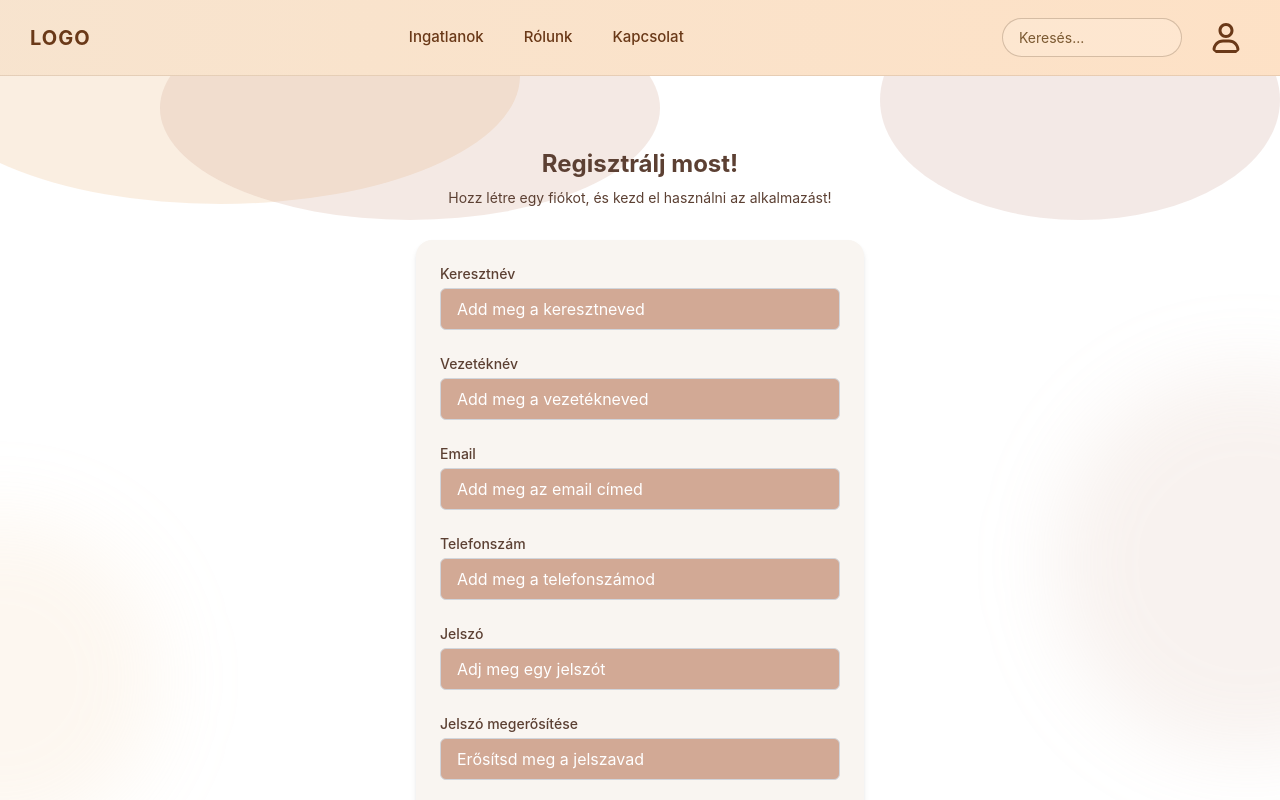
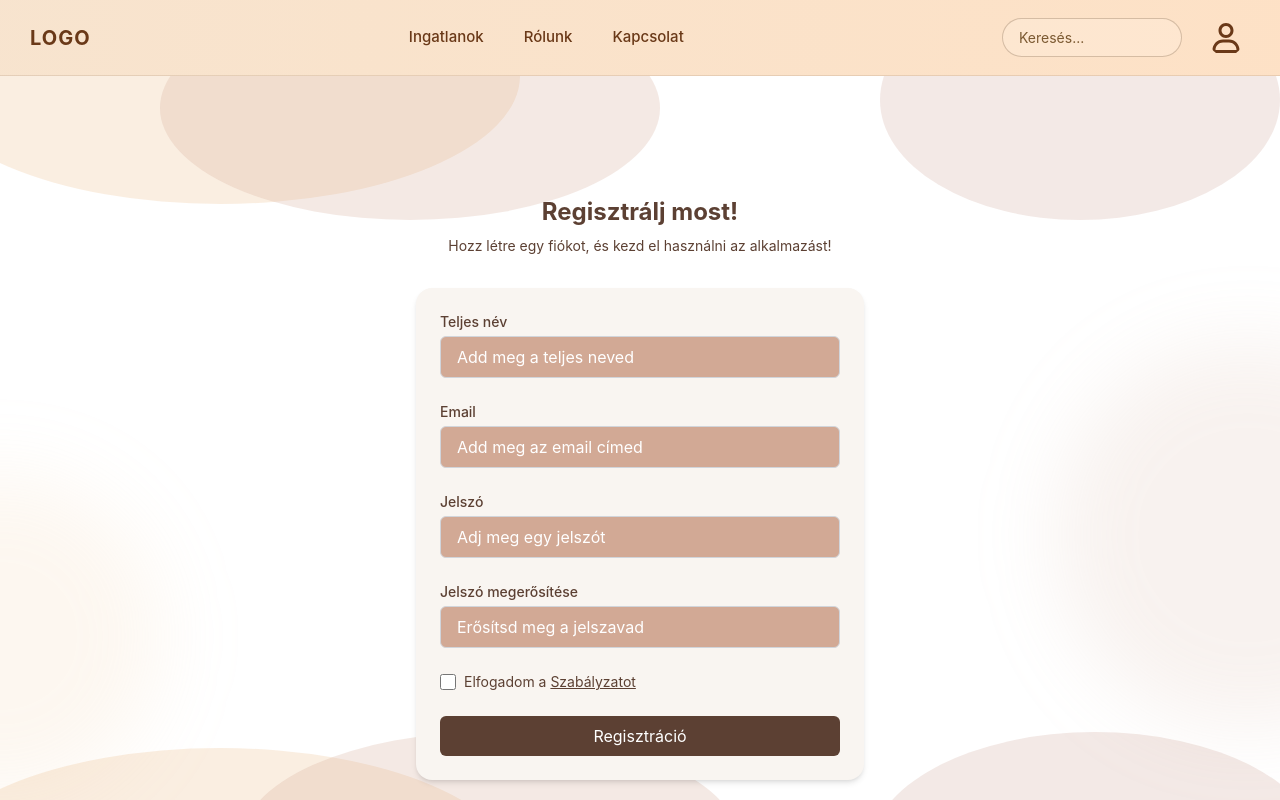
Before and after one commit to martonfalvai/szakdoga, a React (Create React App) app in the folder frontend/: page /register in a window 1280 px wide. Shown: the top 800 px of the page. Built offline with nearby package versions, Linux system fonts and the light colour scheme.

Commit message:
register done

```diff
--- a/frontend/package.json
+++ b/frontend/package.json
@@ -10,7 +10,7 @@
     "@types/jest": "^27.5.2",
     "@types/node": "^16.18.126",
     "axios": "^1.13.6",
-    "bootstrap-icons": "^1.13.1",
+    "lucide-react": "^0.575.0",
     "react": "^19.2.4",
     "react-dom": "^19.2.4",
     "react-router-dom": "^7.13.0",
--- a/frontend/src/Pages/Login.tsx
+++ b/frontend/src/Pages/Login.tsx
@@ -21,7 +21,7 @@ const Login: React.FC = () => {
   };
 
   return (
-    <div className="relative flex min-h-screen items-center justify-center bg-gradient-to-r from-[#ffffffd9] to-[#ffffffd9] px-4 py-12 py-12 overflow-y-auto">
+    <div className="relative flex min-h-screen items-center justify-center bg-gradient-to-r from-[#ffffffd9] to-[#f5e9dfd9] px-4 py-12 py-12 overflow-y-auto">
       <div className="absolute inset-0 overflow-hidden pointer-events-none">
         <div className="absolute -top-32 -left-20 w-[600px] h-64 bg-[#edc59d]/30 rounded-[100%]" />
         <div className="absolute -top-20 left-40 w-[500px] h-56 bg-[#d2a995]/25 rounded-[100%]" />
@@ -32,6 +32,7 @@ const Login: React.FC = () => {
         <div className="absolute top-1/2 -left-40 w-80 h-80 bg-[#edc59d]/15 rounded-full blur-2xl" />
         <div className="absolute top-1/3 -right-40 w-96 h-96 bg-[#d2a995]/15 rounded-full blur-2xl" />
       </div>
+
       <div className="w-full max-w-md z-10">
         <div className="text-center mb-10">
           <h2 className="mt-6 text-2xl font-bold text-[#5c4033]">
@@ -100,14 +101,14 @@ const Login: React.FC = () => {
           )}
         </form>
 
-        {/* {isAuthenticated && (
+        {isAuthenticated && (
           <button
             onClick={logout}
             className="w-full py-2 rounded-md bg-[#5c4033] text-white font-semibold hover:opacity-90 focus:outline-none focus:ring-2 focus:ring-[#5c4033]"
           >
             LOGOUT
           </button>
-        )} */}
+        )}
 
         {error && (
           <p className="mt-3 text-center text-sm text-red-600">{error}</p>
--- a/frontend/src/Pages/Register.tsx
+++ b/frontend/src/Pages/Register.tsx
@@ -1,19 +1,21 @@
 import React, { useState } from "react";
+import { useAuth } from "../hooks/authProvider";
+import { useNavigate } from "react-router-dom";
 
 const Register: React.FC = () => {
-  const [firstName, setFirstName] = useState("");
-  const [lastName, setLastName] = useState("");
+  const { register } = useAuth();
+  const [name, setName] = useState("");
   const [email, setEmail] = useState("");
-  const [phone, setPhone] = useState("");
   const [password, setPassword] = useState("");
   const [confirmPassword, setConfirmPassword] = useState("");
   const [terms, setTerms] = useState(false);
+  const navigate = useNavigate();
 
-  const handleSubmit = (e: React.FormEvent) => {
+  const handleSubmit = async (e: React.FormEvent) => {
     e.preventDefault();
 
     // Egyszerű validáció
-    if (!firstName || !lastName || !email || !phone || !password || !confirmPassword) {
+    if (!name || !email || !password || !confirmPassword) {
       alert("Minden mező kitöltése kötelező!");
       return;
     }
@@ -28,8 +30,13 @@ const Register: React.FC = () => {
       return;
     }
 
-    console.log("Registration successful:", { firstName, lastName, email, phone });
-    alert("Sikeres regisztráció!");
+    try {
+      await register(name, email, password, confirmPassword);
+      alert("Sikeres regisztráció!");
+      navigate("/");
+    } catch {
+      alert("Sikertelen regisztráció!");
+    }
   };
 
   return (
@@ -54,39 +61,33 @@ const Register: React.FC = () => {
           </p>
         </div>
 
-        <form onSubmit={handleSubmit} className="space-y-6 bg-[#f9f5f1] p-6 rounded-2xl shadow-md">
+        <form
+          onSubmit={handleSubmit}
+          className="space-y-6 bg-[#f9f5f1] p-6 rounded-2xl shadow-md"
+        >
           <div>
-            <label htmlFor="firstName" className="block text-sm font-medium text-[#5c4033] mb-1">
-              Keresztnév
+            <label
+              htmlFor="firstName"
+              className="block text-sm font-medium text-[#5c4033] mb-1"
+            >
+              Teljes név
             </label>
             <input
               type="text"
-              id="firstName"
-              value={firstName}
-              onChange={(e) => setFirstName(e.target.value)}
-              placeholder="Add meg a keresztneved"
+              id="name"
+              value={name}
+              onChange={(e) => setName(e.target.value)}
+              placeholder="Add meg a teljes neved"
               className="w-full px-4 py-2 rounded-md bg-[#d2a995] text-[#5c4033] placeholder-white border border-gray-300 focus:outline-none focus:ring-2 focus:ring-[#5c4033]"
               required
             />
           </div>
 
           <div>
-            <label htmlFor="lastName" className="block text-sm font-medium text-[#5c4033] mb-1">
-              Vezetéknév
-            </label>
-            <input
-              type="text"
-              id="lastName"
-              value={lastName}
-              onChange={(e) => setLastName(e.target.value)}
-              placeholder="Add meg a vezetékneved"
-              className="w-full px-4 py-2 rounded-md bg-[#d2a995] text-[#5c4033] placeholder-white border border-gray-300 focus:outline-none focus:ring-2 focus:ring-[#5c4033]"
-              required
-            />
-          </div>
-
-          <div>
-            <label htmlFor="email" className="block text-sm font-medium text-[#5c4033] mb-1">
+            <label
+              htmlFor="email"
+              className="block text-sm font-medium text-[#5c4033] mb-1"
+            >
               Email
             </label>
             <input
@@ -101,22 +102,10 @@ const Register: React.FC = () => {
           </div>
 
           <div>
-            <label htmlFor="phone" className="block text-sm font-medium text-[#5c4033] mb-1">
-              Telefonszám
-            </label>
-            <input
-              type="tel"
-              id="phone"
-              value={phone}
-              onChange={(e) => setPhone(e.target.value)}
-              placeholder="Add meg a telefonszámod"
-              className="w-full px-4 py-2 rounded-md bg-[#d2a995] text-[#5c4033] placeholder-white border border-gray-300 focus:outline-none focus:ring-2 focus:ring-[#5c4033]"
-              required
-            />
-          </div>
-
-          <div>
-            <label htmlFor="password" className="block text-sm font-medium text-[#5c4033] mb-1">
+            <label
+              htmlFor="password"
+              className="block text-sm font-medium text-[#5c4033] mb-1"
+            >
               Jelszó
             </label>
             <input
@@ -131,7 +120,10 @@ const Register: React.FC = () => {
           </div>
 
           <div>
-            <label htmlFor="confirmPassword" className="block text-sm font-medium text-[#5c4033] mb-1">
+            <label
+              htmlFor="confirmPassword"
+              className="block text-sm font-medium text-[#5c4033] mb-1"
+            >
               Jelszó megerősítése
             </label>
             <input
@@ -155,12 +147,16 @@ const Register: React.FC = () => {
               required
             />
             <label htmlFor="terms" className="ml-2 text-sm text-[#5c4033]">
-              Elfogadom a <a href="#" className="underline">Szabályzatot</a>
+              Elfogadom a{" "}
+              <a href="#" className="underline">
+                Szabályzatot
+              </a>
             </label>
           </div>
 
           <button
             type="submit"
+            // disabled={!terms}
             className="w-full bg-[#5c4033] text-white py-2 rounded-md hover:opacity-90 focus:outline-none focus:ring-2 focus:ring-[#5c4033]"
           >
             Regisztráció
--- /dev/null
+++ b/frontend/src/api/axiosConfig.ts
@@ -0,0 +1,5 @@
+import axios from "axios";
+
+axios.defaults.baseURL = "http://127.0.0.1:8000";
+
+export default axios;
--- a/frontend/src/hooks/authProvider.tsx
+++ b/frontend/src/hooks/authProvider.tsx
@@ -1,11 +1,5 @@
-import React, {
-  createContext,
-  useContext,
-  useState,
-  useEffect,
-  useMemo,
-} from "react";
-import axios from "axios";
+import React, { createContext, useContext, useState, useEffect } from "react";
+import axios from "../api/axiosConfig";
 
 interface User {
   id: number;
@@ -20,6 +14,12 @@ interface AuthContextType {
   token: string | null;
   login: (email: string, password: string) => Promise<void>;
   logout: () => void;
+  register: (
+    name: string,
+    email: string,
+    password: string,
+    password_confirmation: string,
+  ) => Promise<void>;
   isAuthenticated: boolean;
 }
 
@@ -42,7 +42,7 @@ export const AuthProvider: React.FC<{ children: React.ReactNode }> = ({
   }, []);
 
   const login = async (email: string, password: string) => {
-    const response = await axios.post("http://127.0.0.1:8000/api/login", {
+    const response = await axios.post("/api/login", {
       email,
       password,
     });
@@ -60,11 +60,11 @@ export const AuthProvider: React.FC<{ children: React.ReactNode }> = ({
   const logout = async () => {
     if (!token) return;
 
-    const response = await axios.post("http://127.0.0.1:8000/api/logout");
+    const response = await axios.post("/api/logout");
 
     const { message } = await response.data;
 
-    if (message == "Logout successful" || response.status == 200) {
+    if (message === "Logout successful" || response.status == 200) {
       sessionStorage.removeItem("access_token");
       sessionStorage.removeItem("user");
       delete axios.defaults.headers.common["Authorization"];
@@ -73,12 +73,36 @@ export const AuthProvider: React.FC<{ children: React.ReactNode }> = ({
     }
   };
 
-  const value = useMemo(
-    () => ({ user, token, login, logout, isAuthenticated: !!token }),
-    [user, token],
+  const register = async (
+    name: string,
+    email: string,
+    password: string,
+    password_confirmation: string,
+  ) => {
+    const response = await axios.post("/api/register", {
+      name,
+      email,
+      password,
+      password_confirmation,
+    });
+
+    const { access_token, user } = response.data;
+
+    sessionStorage.setItem("access_token", access_token);
+    sessionStorage.setItem("user", JSON.stringify(user));
+    axios.defaults.headers.common["Authorization"] = `Bearer ${access_token}`;
+
+    setToken(access_token);
+    setUser(user);
+  };
+
+  return (
+    <AuthContext.Provider
+      value={{ user, token, login, register, logout, isAuthenticated: !!token }}
+    >
+      {children}
+    </AuthContext.Provider>
   );
-
-  return <AuthContext.Provider value={value}>{children}</AuthContext.Provider>;
 };
 
 export const useAuth = () => {
```
Also changed, not shown: 1 other file (tests, documents, lock files or other folders).
